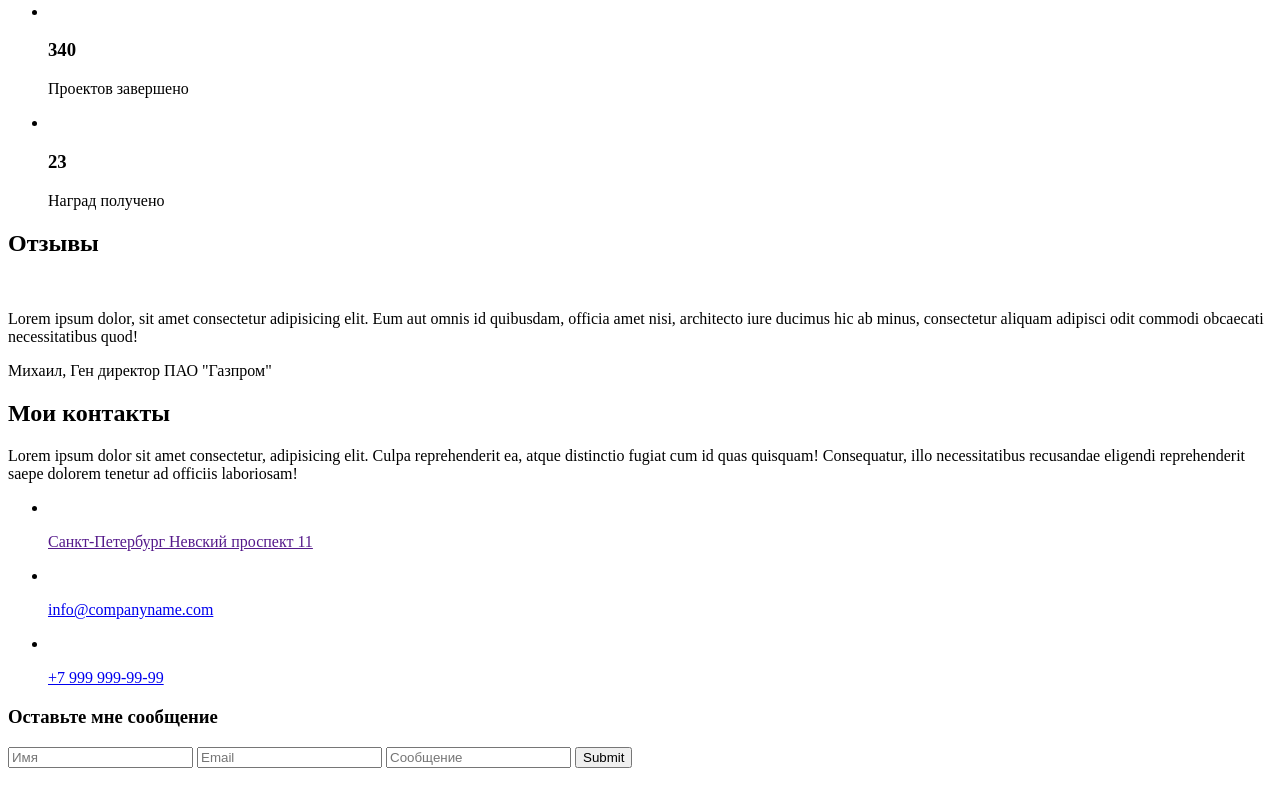
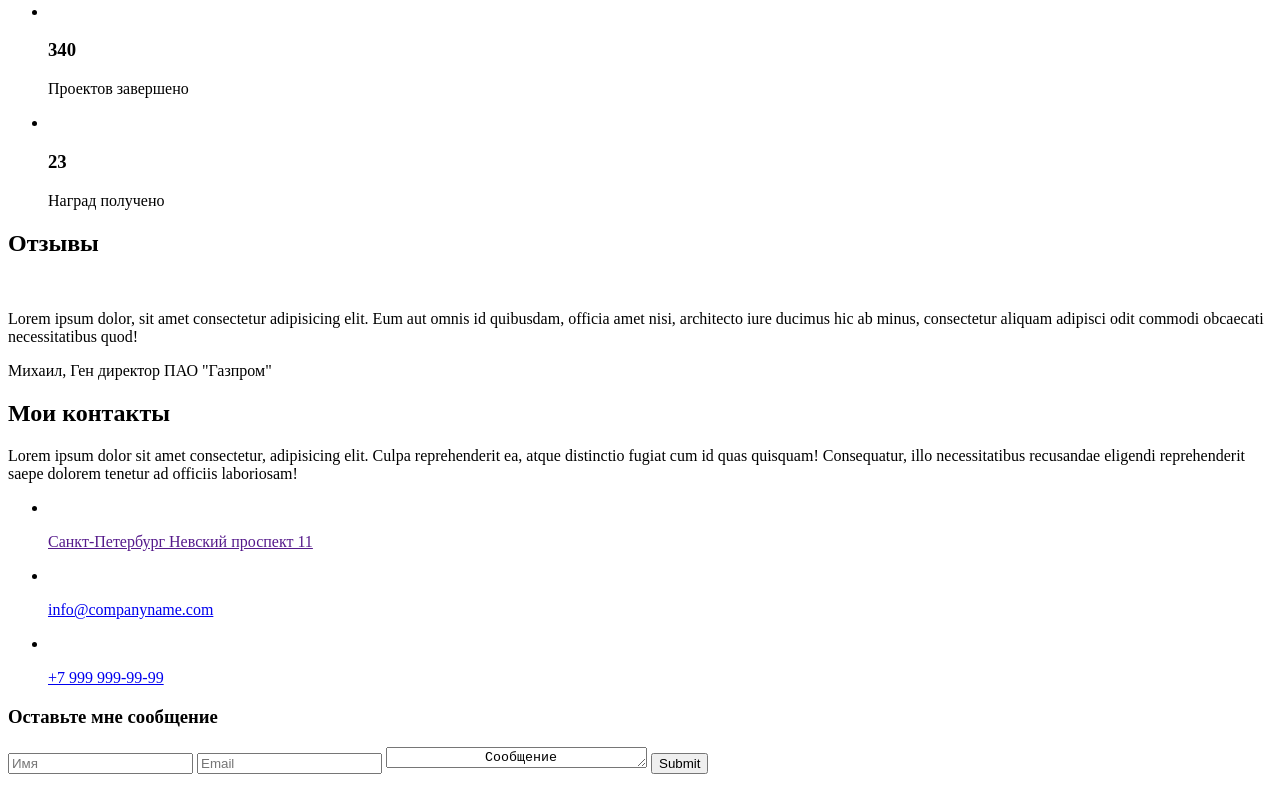
Before and after one commit to blawblaw1/blawblaw1.github.io, a plain HTML site: page src/index.html in a window 1280 px wide. Shown: the part 1866-2666 px from the top of the page. Drawn offline with Linux system fonts and the light colour scheme.

Commit message:
Исправил скелет сайта

```diff
--- a/src/index.html
+++ b/src/index.html
@@ -274,7 +274,9 @@
         <div class="footer-caption-input">
           <input type="text" placeholder="Имя" class="footer-input">
           <input type="text" placeholder="Email" class="footer-input">
-          <input type="text" placeholder="Сообщение" class="footer-input">
+          <textarea name="text" id="" cols="30" rows="1" class="footer-input-comment">
+            Сообщение
+          </textarea>
           <input type="submit" name="Отправить" class="footer-input-send">
         </div>
         <div class="footer-social-input">
```
